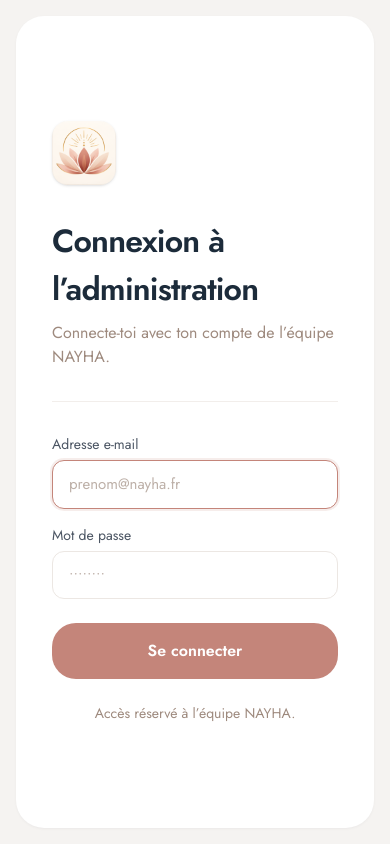
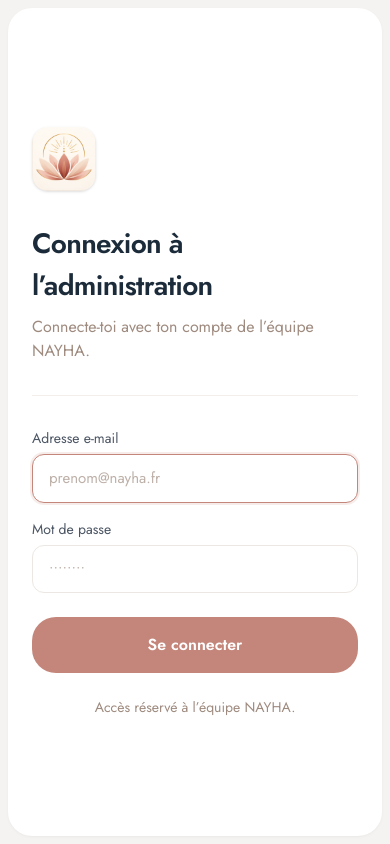
Before and after one commit to abdouz19/naya-admin, a React (Vite) app: page /login in a window 390 px wide. Built offline with nearby package versions, Linux system fonts and the light colour scheme; no server answers; some icons are missing.

Commit message:
fix(admin): prevent login page overflow

```diff
--- a/src/features/auth/LoginPage.tsx
+++ b/src/features/auth/LoginPage.tsx
@@ -5,7 +5,7 @@
 import { useAuth } from '@/context/AuthContext';
 
 const inputClass =
-  'w-full rounded-xl border border-line bg-white px-4 py-3 text-[15px] text-ink placeholder:text-muted-light outline-none transition-colors focus:border-rose focus:ring-2 focus:ring-rose/15';
+  'w-full min-w-0 rounded-xl border border-line bg-white px-4 py-3 text-[15px] text-ink placeholder:text-muted-light outline-none transition-colors focus:border-rose focus:ring-2 focus:ring-rose/15';
 
 export default function LoginPage() {
   const { login, isAuthenticated } = useAuth();
@@ -48,10 +48,10 @@
   };
 
   return (
-    <div className="flex min-h-screen bg-canvas p-4">
-      <div className="flex w-full overflow-hidden rounded-[28px] bg-white p-3 shadow-card">
+    <div className="flex min-h-dvh w-full min-w-0 max-w-full overflow-x-hidden bg-canvas p-2 sm:min-h-screen sm:p-4">
+      <div className="flex min-h-[calc(100dvh-1rem)] w-full min-w-0 max-w-full overflow-hidden rounded-[24px] bg-white p-2 shadow-card sm:min-h-[calc(100vh-2rem)] sm:rounded-[28px] sm:p-3">
         {/* Visual */}
-        <div className="relative hidden w-1/2 overflow-hidden rounded-[22px] lg:block">
+        <div className="relative hidden min-w-0 w-1/2 overflow-hidden rounded-[22px] lg:block">
           <img
             src="/login-visual.jpg"
             alt=""
@@ -70,19 +70,19 @@
         </div>
 
         {/* Form */}
-        <div className="flex flex-1 items-center justify-center px-6 py-10">
+        <div className="flex w-full min-w-0 flex-1 items-center justify-center px-4 py-8 sm:px-6 sm:py-10 lg:w-1/2 lg:flex-none">
           <motion.div
             initial={{ opacity: 0, y: 16 }}
             animate={{ opacity: 1, y: 0 }}
             transition={{ duration: 0.4, ease: 'easeOut' }}
-            className="w-full max-w-[440px]"
+            className="w-full min-w-0 max-w-[440px]"
           >
             <img
               src="/nayha-logo.png"
               alt="NAYHA"
               className="h-16 w-16 rounded-2xl shadow-sm"
             />
-            <h1 className="mt-8 text-[32px] font-semibold tracking-tight text-ink">
+            <h1 className="mt-8 text-[clamp(1.75rem,7vw,2rem)] font-semibold tracking-tight text-ink">
               Connexion à l’administration
             </h1>
             <p className="mt-2 text-base text-muted">
```
